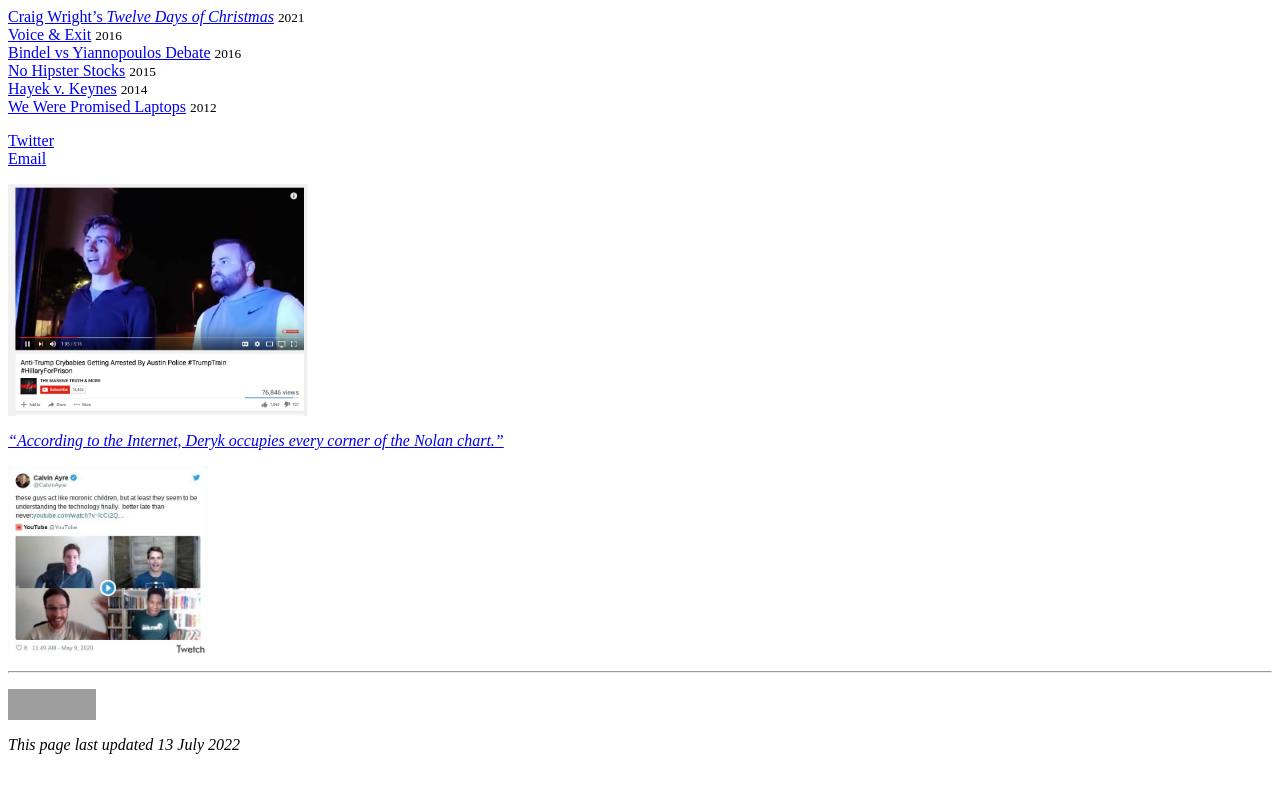
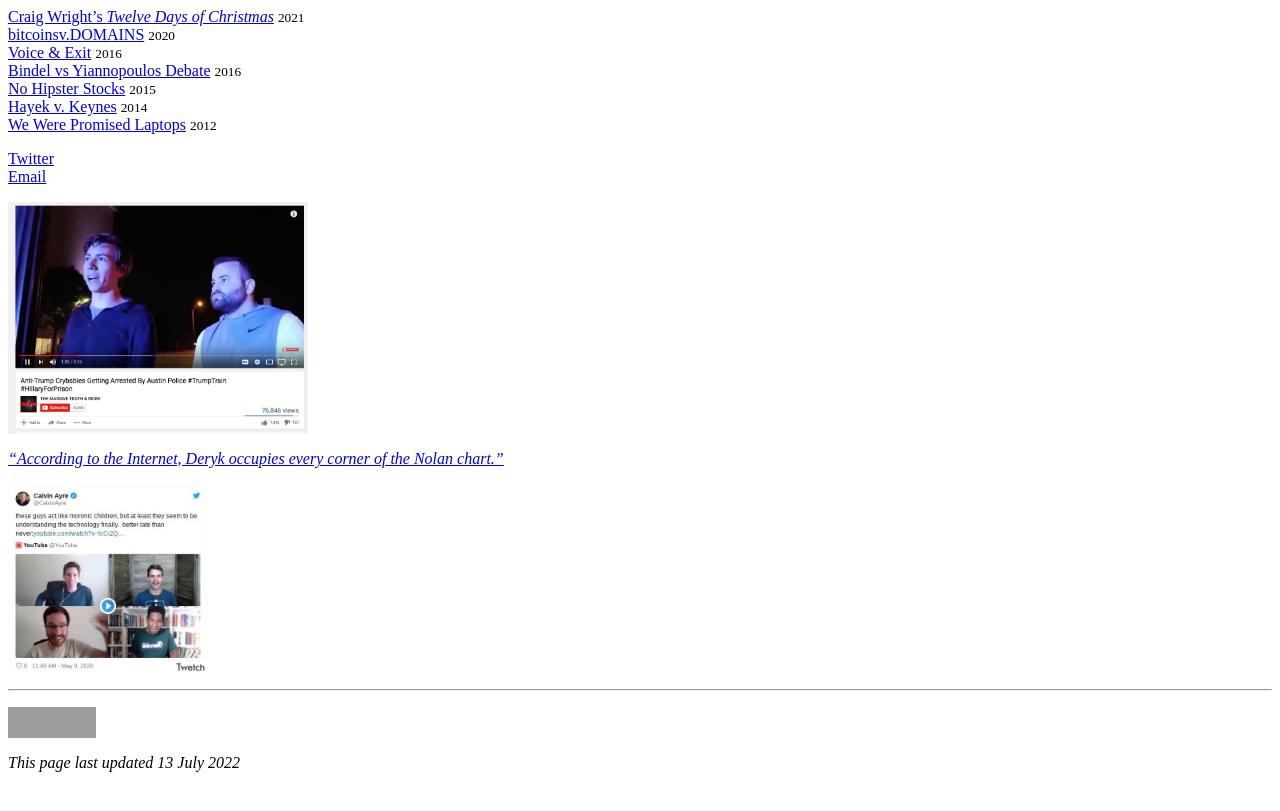
Before and after one commit to dmkgll/dmkgll, a Jekyll site: the page built from index.md, in a window 1280 px wide. Shown: the top 811 px of the page. Built offline with Jekyll 4.4.1, drawn with Linux system fonts in a browser that asks for light colours; grey boxes are pictures that could not be loaded.

Commit message:
Update index.md

```diff
--- a/index.md
+++ b/index.md
@@ -8,6 +8,7 @@ layout: index
 }</style>
 
 - [Craig Wright's *Twelve Days of Christmas*](/csw12) <small>2021</small>
+- [bitcoinsv.DOMAINS](/bsvdomains) <small>2020</small>
 - [Voice & Exit](/v&e) <small>2016</small>
 - [Bindel vs Yiannopoulos Debate](/bvyd) <small>2016</small>
 - [No Hipster Stocks](/nohipster) <small>2015</small>
```
